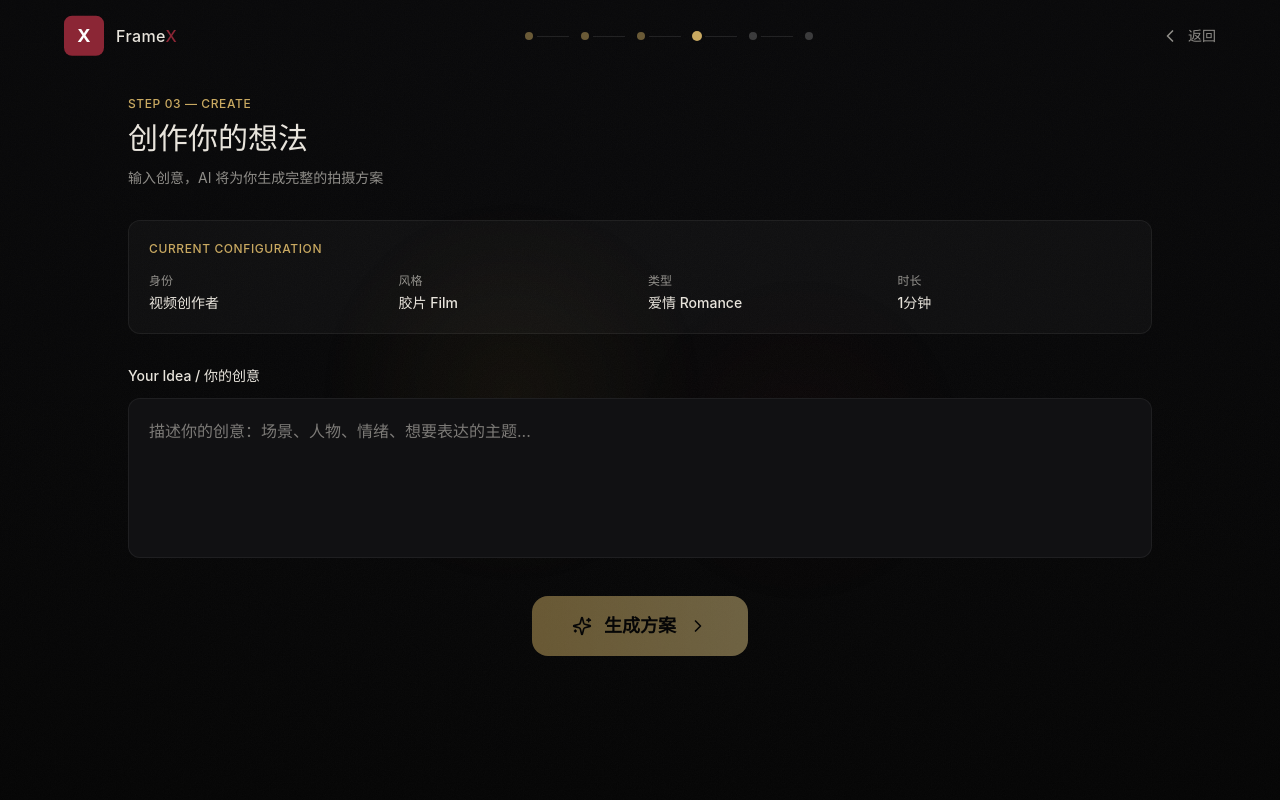
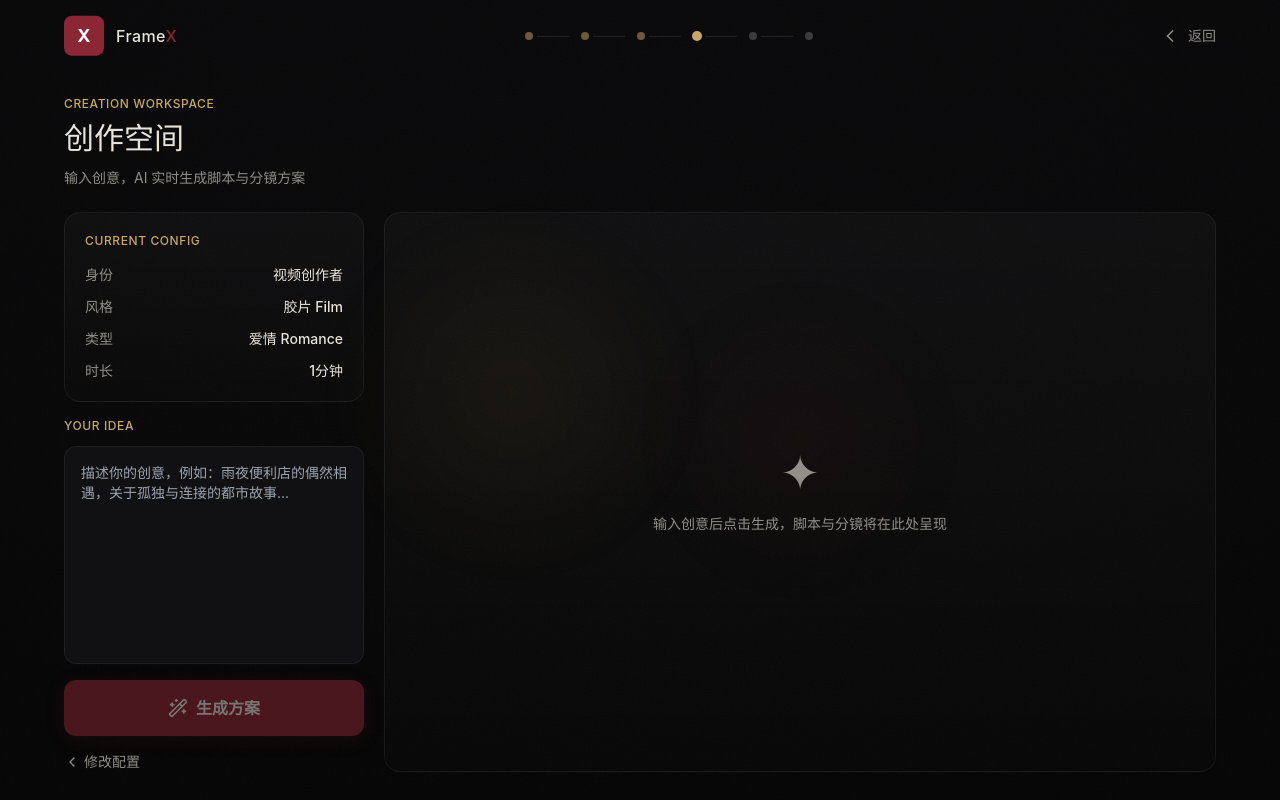
Before and after one commit to 0526c/framexII, a Next.js app: page /create in a window 1280 px wide. Built offline with nearby package versions, Linux system fonts and the light colour scheme.

Commit message:
Update page.tsx

```diff
--- a/app/create/page.tsx
+++ b/app/create/page.tsx
@@ -7,32 +7,34 @@ import GrainBackground from "@/components/GrainBackground";
 import NavHeader from "@/components/NavHeader";
 import PageTransition from "@/components/PageTransition";
 import { GenerationSteps } from "@/components/ProgressBar";
-import { generateMockScript, generateMockShots } from "@/lib/data";
-import { Sparkles, ChevronRight } from "lucide-react";
+import StoryCard from "@/components/StoryCard";
+import { defaultConfig, generateMockScript, generateMockShots } from "@/lib/data";
+import { StoryConfig, ScriptScene, Shot } from "@/types";
+import { Sparkles, ChevronRight, ChevronLeft, Wand2 } from "lucide-react";
+
+const generationSteps = [
+  { emoji: "🧠", label: "分析创意" },
+  { emoji: "📝", label: "生成剧本" },
+  { emoji: "🎬", label: "设计分镜" },
+  { emoji: "✨", label: "渲染预览" },
+];
 
 export default function CreatePage() {
   const router = useRouter();
-  const [config, setConfig] = useState({
-    identityName: "视频创作者",
-    styleName: "胶片 Film",
-    genreName: "爱情 Romance",
-    durationName: "1分钟",
-  });
+  const [config, setConfig] = useState<StoryConfig>(defaultConfig);
   const [idea, setIdea] = useState("");
   const [isGenerating, setIsGenerating] = useState(false);
-  const [currentStep, setCurrentStep] = useState(-1);
+  const [genStep, setGenStep] = useState(0);
+  const [script, setScript] = useState<ScriptScene[]>([]);
+  const [shots, setShots] = useState<Shot[]>([]);
+  const [showResult, setShowResult] = useState(false);
 
   useEffect(() => {
     const saved = localStorage.getItem("framex_config");
-    const identity = localStorage.getItem("framex_identity_name");
     if (saved) {
-      const parsed = JSON.parse(saved);
-      setConfig({
-        identityName: identity || "视频创作者",
-        styleName: parsed.styleName,
-        genreName: parsed.genreName,
-        durationName: parsed.durationName,
-      });
+      try {
+        setConfig(JSON.parse(saved));
+      } catch {}
     }
   }, []);
 
@@ -40,21 +42,30 @@ export default function CreatePage() {
     if (!idea.trim() || isGenerating) return;
 
     setIsGenerating(true);
+    setGenStep(0);
+    setShowResult(false);
 
-    for (let i = 0; i < 4; i++) {
-      setCurrentStep(i);
-      await new Promise(r => setTimeout(r, 800));
+    // Simulate generation steps
+    for (let i = 0; i < generationSteps.length; i++) {
+      setGenStep(i);
+      await new Promise((r) => setTimeout(r, 600));
     }
 
-    const script = generateMockScript(config.genreName.split(" ")[0].toLowerCase());
-    const shots = generateMockShots(config.genreName.split(" ")[0].toLowerCase());
+    // Generate content
+    const generatedScript = generateMockScript(config.genre);
+    const generatedShots = generateMockShots(config.genre);
 
-    localStorage.setItem("framex_script", JSON.stringify(script));
-    localStorage.setItem("framex_shots", JSON.stringify(shots));
+    setScript(generatedScript);
+    setShots(generatedShots);
+    setShowResult(true);
+    setIsGenerating(false);
 
-    setIsGenerating(false);
-    setCurrentStep(-1);
+    // Save to localStorage
+    localStorage.setItem("framex_script", JSON.stringify(generatedScript));
+    localStorage.setItem("framex_shots", JSON.stringify(generatedShots));
+  };
 
+  const handleViewStoryboard = () => {
     router.push("/storyboard/");
   };
 
@@ -66,95 +77,220 @@ export default function CreatePage() {
         <NavHeader currentStep={3} totalSteps={5} />
 
         <PageTransition className="flex-1 px-6 lg:px-10 py-8 pt-24">
-          <div className="max-w-5xl mx-auto">
+          <div className="max-w-6xl mx-auto h-[calc(100vh-140px)]">
+            {/* Header */}
             <motion.div
               initial={{ opacity: 0, y: 20 }}
               animate={{ opacity: 1, y: 0 }}
-              className="mb-8"
+              className="mb-6"
             >
               <div className="text-xs font-medium text-gold tracking-wider uppercase mb-2">
-                Step 03 — Create
+                Creation Workspace
               </div>
               <h1 className="text-2xl sm:text-3xl font-medium text-cream mb-3">
-                创作你的想法
+                创作空间
               </h1>
               <p className="text-cream-dim text-sm">
-                输入创意，AI 将为你生成完整的拍摄方案
+                输入创意，AI 实时生成脚本与分镜方案
               </p>
             </motion.div>
 
+            {/* Workspace Grid */}
+            <div className="grid grid-cols-1 lg:grid-cols-[300px_1fr] gap-5 h-[calc(100%-100px)]">
+              {/* Left Panel - Config & Input */}
               <motion.div
-              initial={{ opacity: 0, y: 20 }}
-              animate={{ opacity: 1, y: 0 }}
+                initial={{ opacity: 0, x: -20 }}
+                animate={{ opacity: 1, x: 0 }}
                 transition={{ delay: 0.1 }}
-              className="p-5 rounded-xl border border-border bg-white/[0.03] mb-8"
+                className="flex flex-col gap-4"
               >
-              <h3 className="text-xs font-medium text-gold tracking-wider uppercase mb-4">
-                Current Configuration
-              </h3>
-              <div className="grid grid-cols-2 md:grid-cols-4 gap-4 text-sm">
-                {Object.entries(config).map(([key, value]) => (
-                  <div key={key}>
-                    <div className="text-cream-dim text-xs mb-1">
-                      {key === "identityName" ? "身份" :
-                       key === "styleName" ? "风格" :
-                       key === "genreName" ? "类型" : "时长"}
+                {/* Config Summary */}
+                <div className="p-5 rounded-2xl border border-border bg-gradient-to-b from-white/[0.03] to-white/[0.01]">
+                  <h4 className="text-xs font-medium text-gold tracking-wider uppercase mb-4">
+                    Current Config
+                  </h4>
+                  <div className="space-y-3 text-sm">
+                    <div className="flex justify-between">
+                      <span className="text-cream-dim">身份</span>
+                      <span className="text-cream font-medium">{config.identityName}</span>
                     </div>
-                    <div className="text-cream font-medium">{value}</div>
+                    <div className="flex justify-between">
+                      <span className="text-cream-dim">风格</span>
+                      <span className="text-cream font-medium">{config.styleName}</span>
                     </div>
-                ))}
+                    <div className="flex justify-between">
+                      <span className="text-cream-dim">类型</span>
+                      <span className="text-cream font-medium">{config.genreName}</span>
                     </div>
-            </motion.div>
+                    <div className="flex justify-between">
+                      <span className="text-cream-dim">时长</span>
+                      <span className="text-cream font-medium">{config.durationName}</span>
+                    </div>
+                  </div>
+                </div>
 
-            <motion.div
-              initial={{ opacity: 0, y: 20 }}
-              animate={{ opacity: 1, y: 0 }}
-              transition={{ delay: 0.2 }}
-              className="mb-8"
-            >
-              <label className="block text-sm font-medium text-cream mb-3">
-                Your Idea / 你的创意
+                {/* Input Area */}
+                <div className="flex-1 flex flex-col gap-4">
+                  <div className="flex-1 flex flex-col">
+                    <label className="text-xs font-medium text-gold tracking-wider uppercase mb-3">
+                      Your Idea
                     </label>
                     <textarea
                       value={idea}
                       onChange={(e) => setIdea(e.target.value)}
-                placeholder="描述你的创意：场景、人物、情绪、想要表达的主题..."
-                className="w-full h-40 p-5 rounded-xl bg-void-lighter border border-border text-cream placeholder:text-cream-dim/50 resize-none focus:outline-none focus:border-gold/50 focus:ring-1 focus:ring-gold/30 transition-all"
+                      placeholder="描述你的创意，例如：雨夜便利店的偶然相遇，关于孤独与连接的都市故事..."
+                      className="flex-1 w-full min-h-[120px] p-4 rounded-xl bg-void-lighter border border-border text-cream text-sm resize-none focus:border-gold focus:outline-none focus:ring-1 focus:ring-gold/30 transition-all"
+                      disabled={isGenerating}
                     />
-            </motion.div>
+                  </div>
 
-            <motion.div
-              initial={{ opacity: 0, y: 20 }}
-              animate={{ opacity: 1, y: 0 }}
-              transition={{ delay: 0.3 }}
-              className="flex justify-center mb-12"
-            >
                   <motion.button
                     onClick={handleGenerate}
                     disabled={!idea.trim() || isGenerating}
-                className="group relative px-10 py-4 bg-gradient-to-r from-gold to-gold-bright rounded-2xl font-semibold text-void text-lg flex items-center gap-3 disabled:opacity-50 disabled:cursor-not-allowed overflow-hidden"
-                whileHover={{ scale: 1.02, boxShadow: "0 20px 40px rgba(212,168,75,0.3)" }}
+                    className="w-full py-4 bg-brand-red hover:bg-brand-red-hover rounded-xl font-semibold text-cream flex items-center justify-center gap-2 disabled:opacity-50 disabled:cursor-not-allowed vibe-hover glow-red"
+                    whileHover={{ scale: 1.02 }}
                     whileTap={{ scale: 0.98 }}
                   >
-                <Sparkles className="w-5 h-5" />
-                {isGenerating ? "生成中..." : "生成方案"}
-                <ChevronRight className="w-5 h-5 group-hover:translate-x-1 transition-transform" />
-                <div className="absolute inset-0 -translate-x-full group-hover:translate-x-full transition-transform duration-700 bg-gradient-to-r from-transparent via-white/30 to-transparent" />
+                    {isGenerating ? (
+                      <>
+                        <motion.div
+                          animate={{ rotate: 360 }}
+                          transition={{ duration: 1, repeat: Infinity, ease: "linear" }}
+                          className="w-5 h-5 border-2 border-cream/30 border-t-cream rounded-full"
+                        />
+                        生成中...
+                      </>
+                    ) : (
+                      <>
+                        <Wand2 className="w-5 h-5" />
+                        生成方案
+                      </>
+                    )}
                   </motion.button>
+
+                  <motion.button
+                    onClick={() => router.push("/config/")}
+                    className="text-sm text-cream-dim hover:text-cream transition-colors flex items-center gap-1"
+                    whileHover={{ x: -4 }}
+                  >
+                    <ChevronLeft className="w-4 h-4" />
+                    修改配置
+                  </motion.button>
+                </div>
               </motion.div>
 
-            <AnimatePresence>
+              {/* Right Panel - Result */}
+              <motion.div
+                initial={{ opacity: 0, x: 20 }}
+                animate={{ opacity: 1, x: 0 }}
+                transition={{ delay: 0.2 }}
+                className="p-5 rounded-2xl border border-border bg-gradient-to-b from-white/[0.03] to-white/[0.01] overflow-hidden flex flex-col"
+              >
+                <AnimatePresence mode="wait">
+                  {!showResult && !isGenerating && (
+                    <motion.div
+                      key="empty"
+                      initial={{ opacity: 0 }}
+                      animate={{ opacity: 1 }}
+                      exit={{ opacity: 0 }}
+                      className="flex-1 flex flex-col items-center justify-center text-cream-dim"
+                    >
+                      <motion.div
+                        animate={{ y: [0, -8, 0] }}
+                        transition={{ duration: 3, repeat: Infinity }}
+                        className="text-5xl mb-4">
+                        ✦
+                      </motion.div>
+                      <p className="text-sm">输入创意后点击生成，脚本与分镜将在此处呈现</p>
+                    </motion.div>
+                  )}
+
                   {isGenerating && (
                     <motion.div
+                      key="generating"
+                      initial={{ opacity: 0 }}
+                      animate={{ opacity: 1 }}
+                      exit={{ opacity: 0 }}
+                      className="flex-1 flex flex-col items-center justify-center"
+                    >
+                      <GenerationSteps steps={generationSteps} currentStep={genStep} />
+                      <div className="w-64 h-1 bg-white/10 rounded-full overflow-hidden">
+                        <motion.div
+                          className="h-full bg-gradient-to-r from-gold to-gold-bright rounded-full"
+                          initial={{ width: 0 }}
+                          animate={{ width: `${((genStep + 1) / generationSteps.length) * 100}%` }}
+                          transition={{ duration: 0.3 }}
+                        />
+                      </div>
+                    </motion.div>
+                  )}
+
+                  {showResult && (
+                    <motion.div
+                      key="result"
                       initial={{ opacity: 0, y: 20 }}
                       animate={{ opacity: 1, y: 0 }}
-                  exit={{ opacity: 0, y: -20 }}
-                  className="flex justify-center"
+                      className="flex flex-col h-full overflow-hidden"
                     >
-                  <GenerationSteps currentStep={currentStep} />
+                      {/* Script */}
+                      <div className="mb-4">
+                        <div className="flex items-center justify-between mb-3">
+                          <span className="text-xs font-medium text-gold tracking-wider uppercase">
+                            Shooting Script
+                          </span>
+                          <motion.button
+                            onClick={handleViewStoryboard}
+                            className="text-xs text-gold hover:text-gold-bright flex items-center gap-1"
+                            whileHover={{ x: 4 }}
+                          >
+                            查看完整分镜
+                            <ChevronRight className="w-3 h-3" />
+                          </motion.button>
+                        </div>
+
+                        <div className="p-4 rounded-xl bg-void-lighter border border-border font-mono text-sm leading-relaxed max-h-40 overflow-y-auto">
+                          {script.map((scene, i) => (
+                            <div key={i} className="mb-3">
+                              {scene.scene && (
+                                <div className="text-gold font-semibold uppercase tracking-wider text-xs mb-1">
+                                  {scene.scene}
+                                </div>
+                              )}
+                              {scene.action && (
+                                <div className="text-cream-dim">{scene.action}</div>
+                              )}
+                              {scene.character && (
+                                <div className="text-cream font-semibold mt-2 ml-4">
+                                  {scene.character}
+                                </div>
+                              )}
+                              {scene.dialog && (
+                                <div className="text-cream ml-4">{scene.dialog}</div>
+                              )}
+                            </div>
+                          ))}
+                        </div>
+                      </div>
+
+                      {/* Storyboard Preview */}
+                      <div className="flex-1">
+                        <div className="flex items-center justify-between mb-3">
+                          <span className="text-xs font-medium text-gold tracking-wider uppercase">
+                            Storyboard Preview
+                          </span>
+                        </div>
+
+                        <div className="grid grid-cols-4 gap-3">
+                          {shots.map((shot, i) => (
+                            <StoryCard key={shot.id} shot={shot} index={i} />
+                          ))}
+                        </div>
+                      </div>
                     </motion.div>
                   )}
                 </AnimatePresence>
+              </motion.div>
+            </div>
           </div>
         </PageTransition>
       </div>
```
Lines whose indentation alone changed are shown as unchanged.
